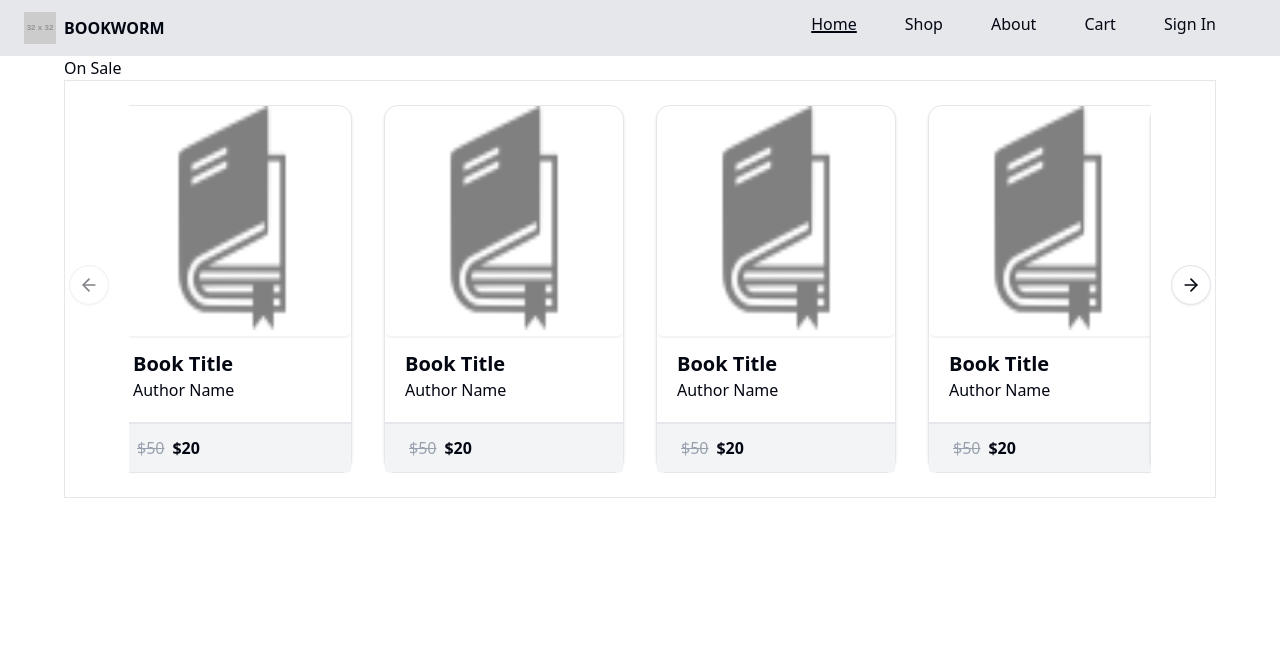
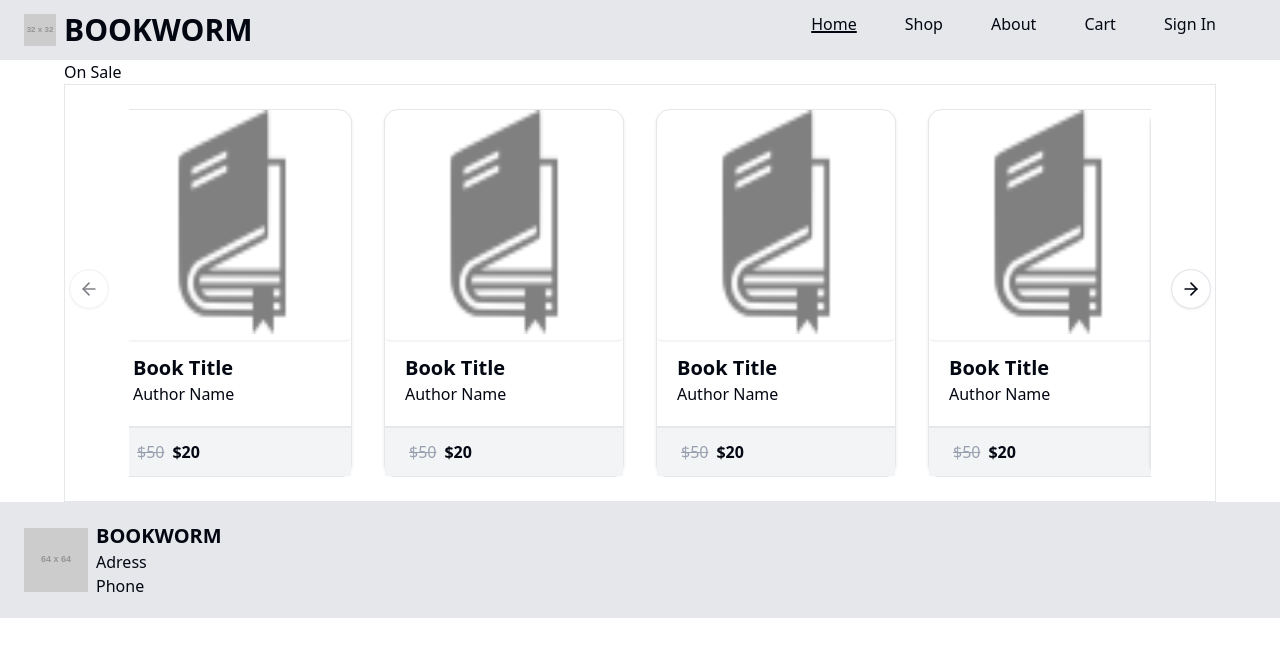
Before and after one commit to bug1422/bookworm, a React (Vite) app in the folder frontend/: page /home in a window 1280 px wide. Shown: the top 656 px of the page. Built offline with nearby package versions, Linux system fonts and the light colour scheme.

Commit message:
fe: change navigation folder into header + add footer

```diff
--- /dev/null
+++ b/frontend/src/component/footer/index.jsx
@@ -0,0 +1,14 @@
+const Footer = () => {
+  return (
+    <div className="flex py-5 items-center gap-2 bg-gray-200">
+      <img className="ms-6" src="https://placehold.co/64x64" alt="bookworm-logo" />
+      <div>
+        <div className="font-bold text-xl">BOOKWORM</div>
+        <div>Adress</div>
+        <div>Phone</div>
+      </div>
+    </div>
+  );
+};
+
+export default Footer;
--- a/frontend/src/component/navigation/index.jsx
+++ b/frontend/src/component/header/index.jsx
@@ -1,7 +1,7 @@
 import { useLocation, useNavigate } from "react-router-dom";
 import { combineClass } from "../../util/classname";
 
-const Navigation = () => {
+const Header = () => {
   const location = useLocation();
   const navigate = useNavigate()
   const Nav = ({ children, link }) => {
@@ -13,7 +13,7 @@ const Navigation = () => {
     <header className="py-3 flex flex-row justify-between w-full bg-gray-200">
       <div className="ms-6 flex items-center gap-2">
         <img src="https://placehold.co/32x32" alt="bookworm-logo" />
-        <div className="font-bold uppercase">bookworm</div>
+        <div className="font-bold xl:text-3xl">BOOKWORM</div>
       </div>
       <div className="flex gap-12 me-16">
         <Nav link="/home">Home</Nav>
@@ -27,4 +27,4 @@ const Navigation = () => {
   );
 };
 
-export default Navigation;
+export default Header;
--- a/frontend/src/layout/userLayout.jsx
+++ b/frontend/src/layout/userLayout.jsx
@@ -1,13 +1,15 @@
 import { Outlet } from "react-router-dom";
-import Navigation from "../component/navigation";
+import Header from "../component/header";
+import Footer from "@/component/footer";
 
 const UserLaytout = () => {
   return (
     <div className="">
-      <Navigation />
+      <Header />
       <div className="mx-16">
-      <Outlet />
+        <Outlet />
       </div>
+      <Footer />
     </div>
   );
 };
```
